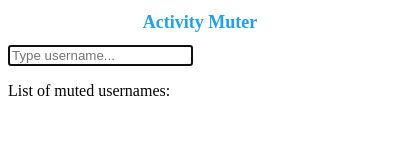
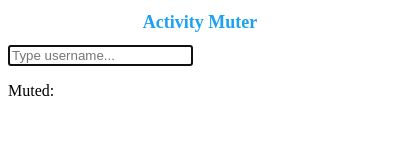
Before and after one commit to outime/tweetdeck-activity-muter, a browser extension: page src/popup.html in a window 400 px wide. Drawn offline with Linux system fonts and the light colour scheme.

Commit message:
Shortened text

```diff
--- a/src/popup.html
+++ b/src/popup.html
@@ -8,7 +8,7 @@
 <body>
 <h1>Activity Muter</h1>
 <input type="text" name="username" id="username-input" placeholder="Type username..." />
-<p>List of muted usernames:</p>
+<p>Muted:</p>
 <ul id="muted-userlist"></ul>
 <div id="warning-text"></div>
 </body>
```
